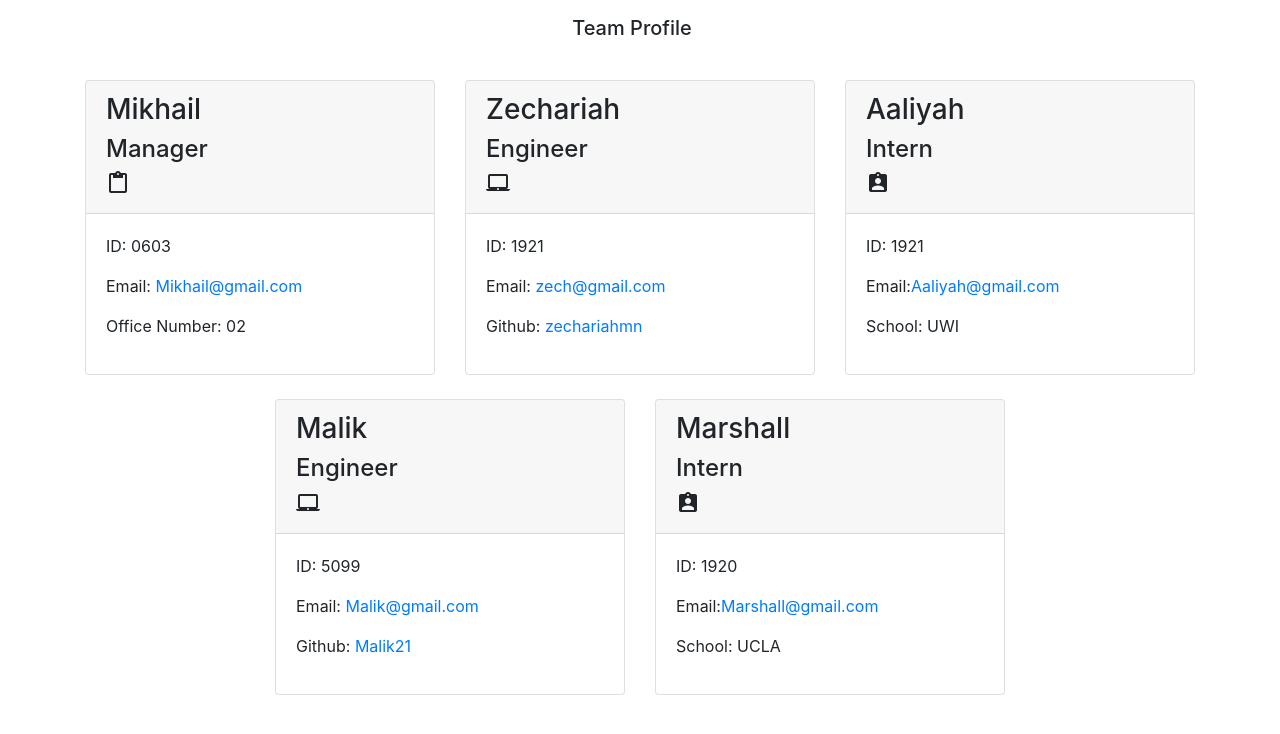
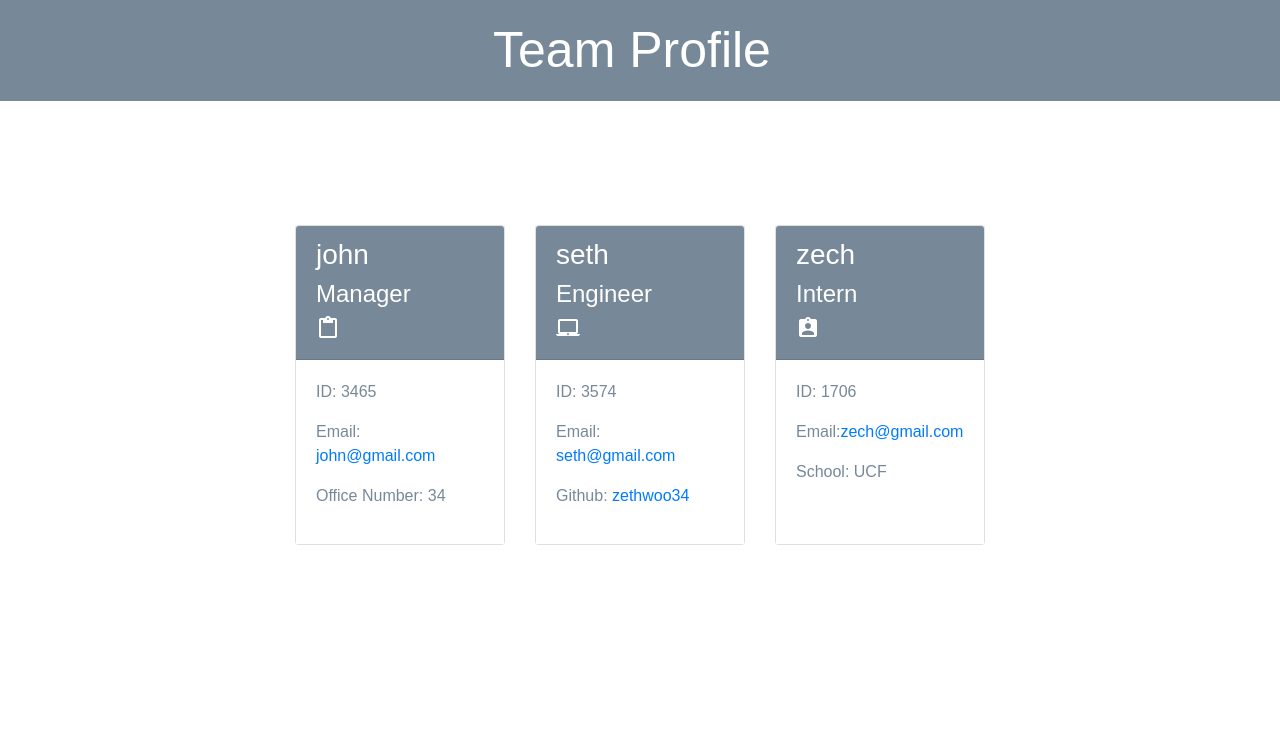
Before and after one commit to Zechariahmn/Team-profile-generator, a website: page dist/index.html in a window 1280 px wide. Drawn offline with nearby package versions, Linux system fonts and the light colour scheme.

Commit message:
new index html after application was used

```diff
--- a/dist/index.html
+++ b/dist/index.html
@@ -1,3 +1,4 @@
+
   <!DOCTYPE html>
   <html lang="en">
   <head>
@@ -8,7 +9,7 @@
       <link href="https://fonts.googleapis.com/css?family=Public+Sans:300i,300,500&display=swap" rel="stylesheet">
       <link rel="stylesheet" href="https://stackpath.bootstrapcdn.com/bootstrap/4.5.0/css/bootstrap.min.css" integrity="sha384-9aIt2nRpC12Uk9gS9baDl411NQApFmC26EwAOH8WgZl5MYYxFfc+NcPb1dKGj7Sk" crossorigin="anonymous">
       <link href="https://fonts.googleapis.com/icon?family=Material+Icons" rel="stylesheet">
-    <link rel="stylesheet" href="dist\style.css">
+      <link rel="stylesheet" href="style.css">
   </head>
   <body>
       <header>
@@ -24,46 +25,13 @@
     <div class="col-4 mt-4">
         <div class="card h-100">
             <div class="card-header">
-              <h3>Mikhail</h3>
+                <h3>john</h3>
                 <h4>Manager</h4><i class="material-icons">content_paste</i>
             </div>
-
             <div class="card-body">
-              <p class="id">ID: 0603</p>
-              <p class="email">Email: <a href="mailto:Mikhail@gmail.com">Mikhail@gmail.com</a></p>
-              <p class="office">Office Number: 02</p>
-          </div>
-
-      </div>
-  </div>
-
-  <div class="col-4 mt-4">
-      <div class="card h-100">
-          <div class="card-header">
-              <h3>Zechariah</h3>
-              <h4>Engineer</h4><i class="material-icons">laptop_mac</i>
-          </div>
-
-          <div class="card-body">
-              <p class="id">ID: 1921</p>
-              <p class="email">Email: <a href="mailto:zech@gmail.com">zech@gmail.com</a></p>
-              <p class="github">Github: <a href="https://github.com/zechariahmn">zechariahmn</a></p>
-          </div>
-
-      </div>
-  </div>
-
-  <div class="col-4 mt-4">
-      <div class="card h-100">
-          <div class="card-header">
-              <h3>Aaliyah</h3>
-              <h4>Intern</h4><i class="material-icons">assignment_ind</i>
-          </div>
-
-          <div class="card-body">
-              <p class="id">ID: 1921</p>
-              <p class="email">Email:<a href="mailto:jack@aol.com">Aaliyah@gmail.com</a></p>
-              <p class="school">School: UWI</p>
+                <p class="id">ID: 3465</p>
+                <p class="email">Email: <a href="mailto:john@gmail.com">john@gmail.com</a></p>
+                <p class="office">Office Number: 34</p>
             </div>
         </div>
     </div>
@@ -71,30 +39,27 @@
     <div class="col-4 mt-4">
         <div class="card h-100">
             <div class="card-header">
-              <h3>Malik</h3>
+                <h3>seth</h3>
                 <h4>Engineer</h4><i class="material-icons">laptop_mac</i>
             </div>
-
             <div class="card-body">
-              <p class="id">ID: 5099</p>
-              <p class="email">Email: <a href="mailto:Malik@gmail.com">Malik@gmail.com</a></p>
-              <p class="github">Github: <a href="https://github.com/Malik21">Malik21</a></p>
+                <p class="id">ID: 3574</p>
+                <p class="email">Email: <a href="mailto:seth@gmail.com">seth@gmail.com</a></p>
+                <p class="github">Github: <a href="https://github.com/zethwoo34">zethwoo34</a></p>
             </div>
-
         </div>
     </div>
 
     <div class="col-4 mt-4">
         <div class="card h-100">
             <div class="card-header">
-              <h3>Marshall</h3>
+                <h3>zech</h3>
                 <h4>Intern</h4><i class="material-icons">assignment_ind</i>
             </div>
-
             <div class="card-body">
-              <p class="id">ID: 1920</p>
-              <p class="email">Email:<a href="mailto:Marshall@gmail.com">Marshall@gmail.com</a></p>
-              <p class="school">School: UCLA</p>
+                <p class="id">ID: 1706</p>
+                <p class="email">Email:<a href="mailto:zech@gmail.com">zech@gmail.com</a></p>
+                <p class="school">School: UCF</p>
             </div>
     </div>
 </div>
```
Also changed, not shown: 1 other file. Lines whose indentation alone changed are shown as unchanged.
